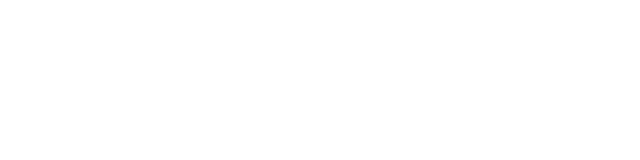
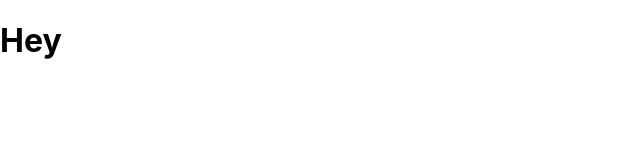
Before and after one commit to JaspervRiel/AxiProgram, a React (Create React App) app in the folder Frontend/axi/: page /About in a window 1280 px wide. Before the commit this address had no page. Shown: the top 160 px of the page, without its empty margins (0-640 px from the left). Built offline with nearby package versions, Linux system fonts and the light colour scheme.

Commit message:
Commited changes to domROUTER

```diff
--- /dev/null
+++ b/Frontend/axi/src/About.js
@@ -0,0 +1,10 @@
+import React from "react";
+function About (){
+    return(
+        <div>
+            <h1>Hey</h1>
+        </div>
+    );
+}
+
+export default About;
--- a/Frontend/axi/src/App.js
+++ b/Frontend/axi/src/App.js
@@ -2,6 +2,7 @@
 import './App.css';
 import { Route, Routes , BrowserRouter } from 'react-router-dom';
 import Home from './Home'
+import About from './About';
 
 
 function App() {
@@ -10,6 +11,7 @@
       <BrowserRouter>
       <Routes>
           <Route path="/" element={<Home/>} />
+          <Route  path="/About" element={<About/>} />
       </Routes>
       </BrowserRouter>
     </div>
```
